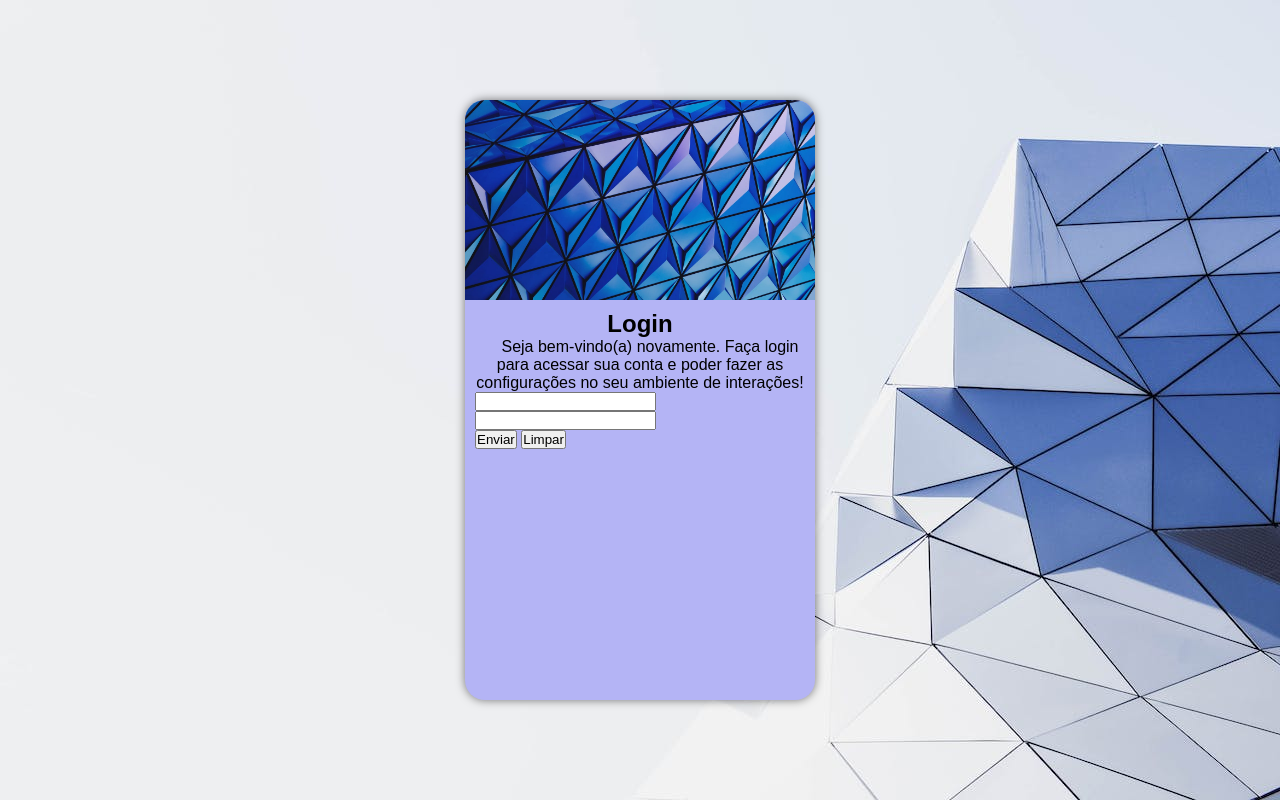
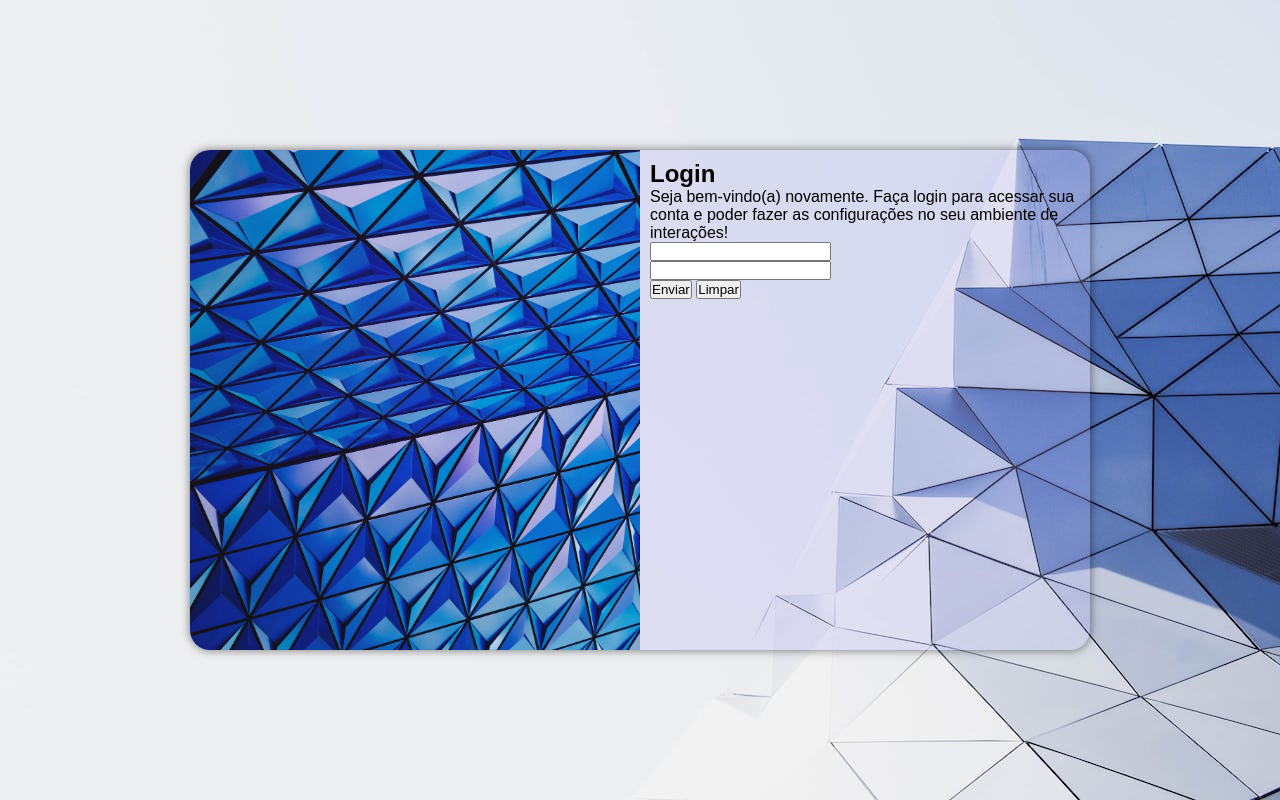
Before and after one commit to Luanderson01/tela-loguin, a plain HTML site: page index.html in a window 1280 px wide. Drawn offline with Linux system fonts and the light colour scheme.

Commit message:
media-query telas grandes

```diff
--- /dev/null
+++ b/estilos/media-query.css
@@ -0,0 +1,58 @@
+@charset "UTF-8";
+
+
+@media screen and (min-width:600px) and (max-width:900px)
+{
+    section{
+
+        background-color: rgba(180, 180, 245, 0.274);
+    }
+    section#login {
+
+        width: 90vw;
+    }
+
+    section#login > div#imagem{
+        float: left;
+        width: 35%;
+        height: 100%;
+    }
+
+    section#login > div#formulario{
+        float: right;
+        width: 65%;
+        background-color: rgba(180, 180, 245, 0);
+
+    }
+
+
+}
+
+/*Telas grandes*/
+
+@media screen and (min-width:900px){
+    section#login {
+        width: 900px;
+    }
+
+
+    section#login > div#imagem{
+        float: left;
+        width: 50%;
+        height: 100%;
+    }
+
+    section#login > div#formulario{
+        float: right;
+        width: 50%;
+        background-color: rgba(180, 180, 245, 0);
+    }
+
+    section{
+
+        background-color: rgba(180, 180, 245, 0.274);
+    }
+
+
+
+}
--- a/estilos/style.css
+++ b/estilos/style.css
@@ -36,13 +36,18 @@ section{
 
 
     background-color: rgb(180, 180, 245);
-    width: 350px;
-    height: 600px;
+    width: 250px;
+    height: 500px;
     border-radius: 20px;
     overflow: hidden;
 
     box-shadow: 0px 0px 10px rgba(0, 0, 0, 0.521);
 
+}
+
+section#login{
+    transition: width 0.5s, height 0.5s;
+    transition-timing-function: ease;
 }
 
 section#login >  div#imagem{
@@ -57,19 +62,10 @@ section#login >  div#imagem{
 section#login > div#formulario{
 
     background-color: rgb(180, 180, 245);
+background-position: left bottom;
     padding: 10px;
     min-width: 240px;
     max-width: 1200px;
     margin: auto;
     display: block;
-
 }
-
-h1{
-    text-align: center;
-}
-
-p{
-    text-indent: 20px;
-    text-align: center;
-}
--- a/index.html
+++ b/index.html
@@ -5,6 +5,7 @@
     <meta name="viewport" content="width=device-width, initial-scale=1.0">
     <title>Redes</title>
     <link rel="stylesheet" href="estilos/style.css">
+    <link rel="stylesheet" href="estilos/media-query.css">
 </head>
 <body>
 
```
